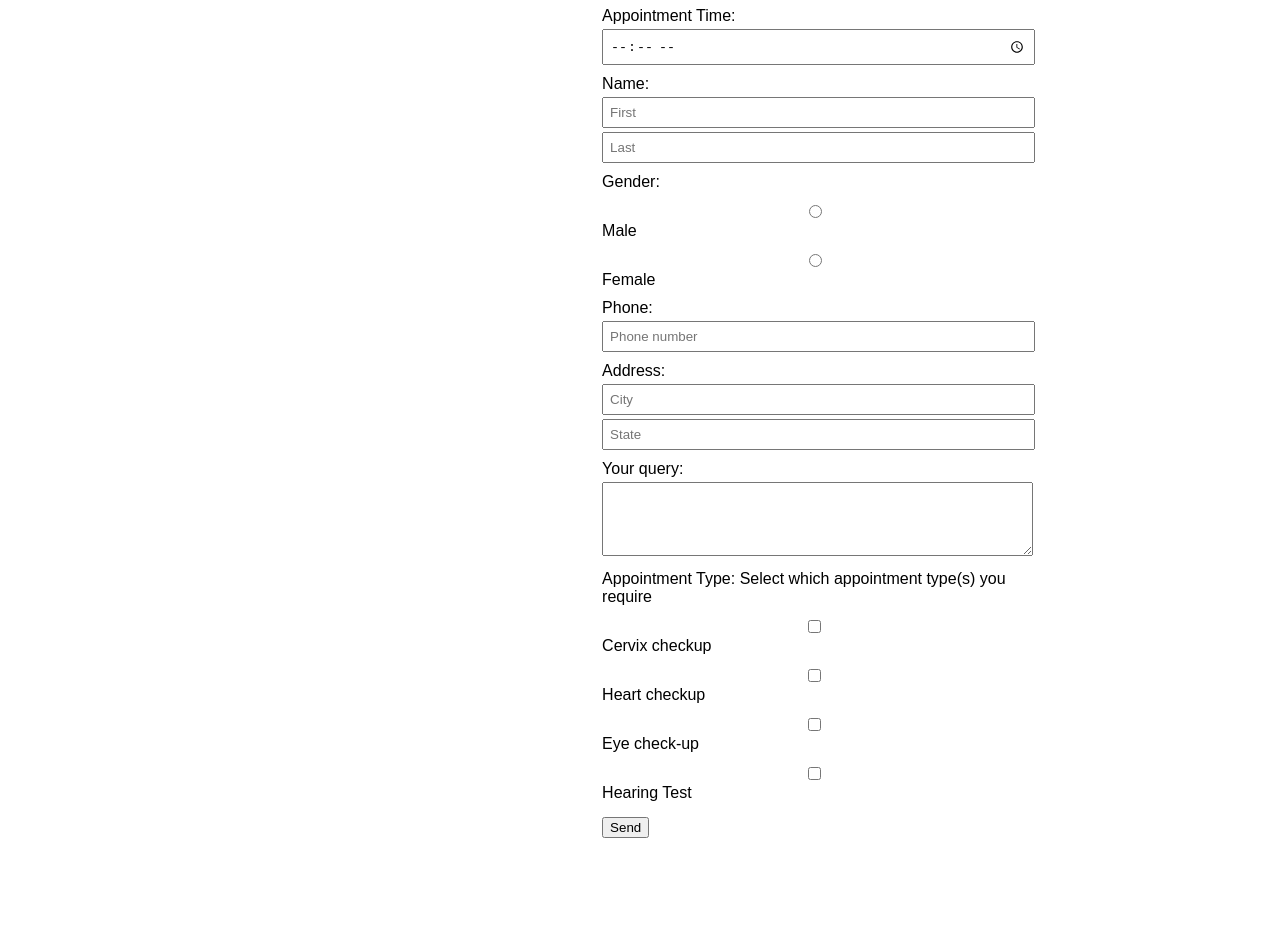
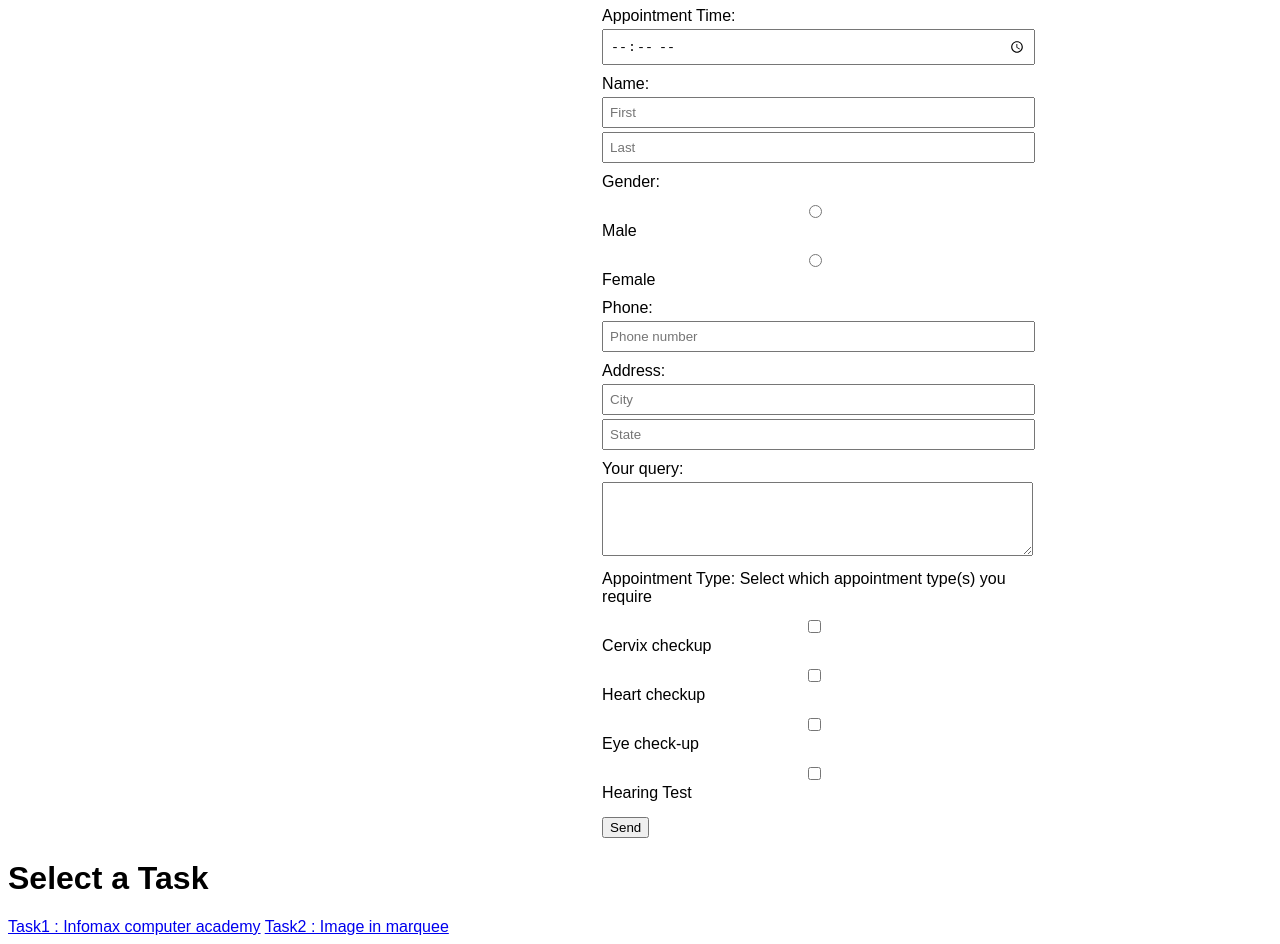
Before and after one commit to khyathi-2006/assignment-3, a plain HTML site: page index.html in a window 1280 px wide. Shown: the part 136-1080 px from the top of the page. Before the commit the page ends 982 px from the top, so only its background shows below. Drawn offline with Linux system fonts and the light colour scheme.

Commit message:
Update index.html

```diff
--- a/index.html
+++ b/index.html
@@ -104,3 +104,11 @@
 
 </body>
 </html>
+<h1>Select a Task</h1>
+<div class="task-container">
+    <a href="Task1.html" class="task">Task1 : Infomax computer academy</a>
+    <a href="Task2.html" class="task" target="_blank">Task2 : Image in marquee</a>
+</div>
+</body>
+
+</html>
```
